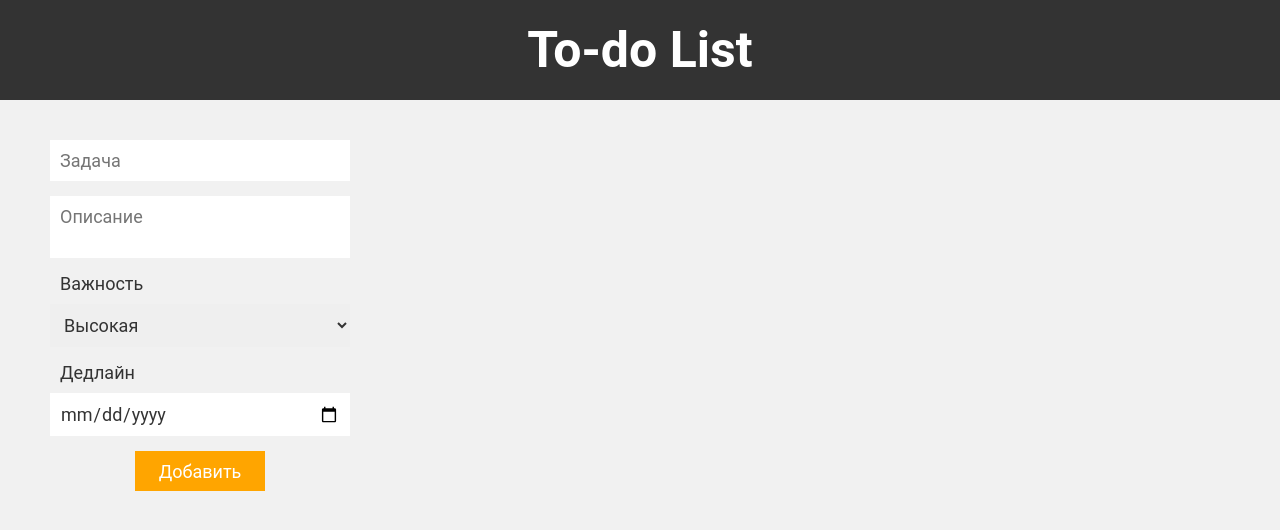
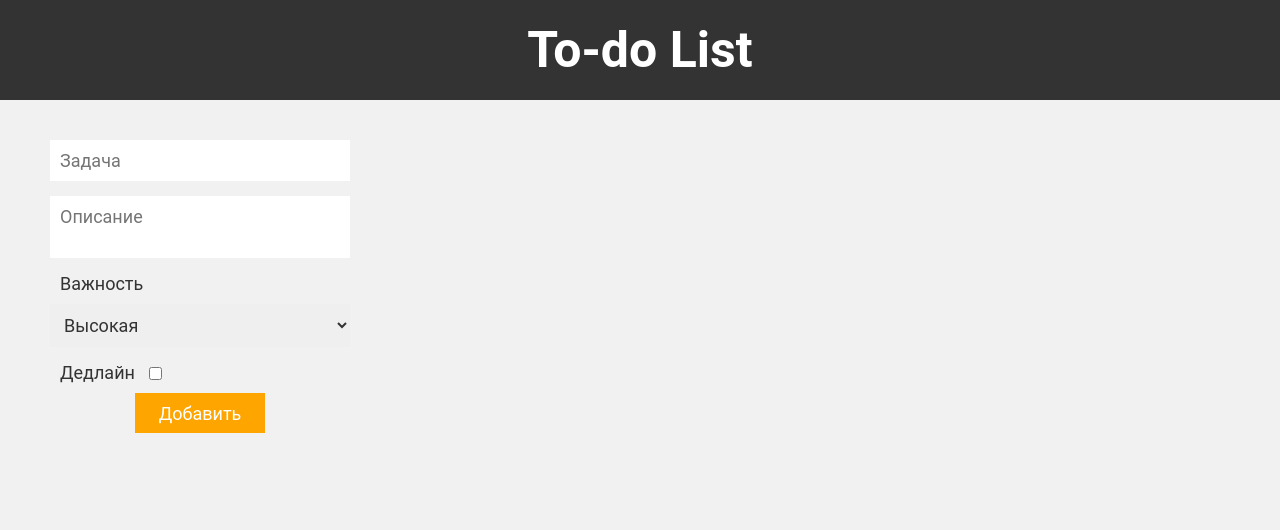
Before and after one commit to Tkey01/todoreact, a React (Create React App) app: page / in a window 1280 px wide. Shown: the top 530 px of the page. Built offline with nearby package versions, Linux system fonts and the light colour scheme; data requests are answered from the project's data file.

Commit message:
Added checkbox deadline

```diff
--- a/src/App.css
+++ b/src/App.css
@@ -67,6 +67,11 @@ form {
   resize: none;
 }
 
+.deadline-checkbox input {
+  margin-left: 10px;
+  transform: translateY(1px);
+}
+
 .todo-submit {
   display: block;
   width: 130px;
--- a/src/App.js
+++ b/src/App.js
@@ -21,7 +21,8 @@ class App extends Component {
       currentTodo: "",
       currentTodoText: "",
       currentImportance: "высокая",
-      currentDate: ""
+      currentDate: "",
+      currentDeadline: false
     };
   }
 
@@ -53,6 +54,12 @@ class App extends Component {
     });
   };
 
+  handleDeadline = e => {
+    this.setState({
+      currentDeadline: e.target.checked
+    });
+  };
+
   handleSubmit = e => {
     e.preventDefault();
     const newId = generateId();
@@ -71,6 +78,7 @@ class App extends Component {
       currentTodoText: "",
       currentImportance: "высокая",
       currentDate: "",
+      currentDeadline: false,
       errorMessage: ""
     });
     createTodo(newTodo).then(() => this.showTempMessage("Todo added"));
@@ -133,10 +141,12 @@ class App extends Component {
           handleTextChange={this.handleTextChange}
           handleImportanceChange={this.handleImportanceChange}
           handleDateChange={this.handleDateChange}
+          handleDeadline={this.handleDeadline}
           currentTodo={this.state.currentTodo}
           currentTodoText={this.state.currentTodoText}
           currentImportance={this.state.currentImportance}
           currentDate={this.state.currentDate}
+          currentDeadline={this.state.currentDeadline}
           handleSubmit={submitHandler}
         />
         <TodoList
--- a/src/components/todo/TodoForm.js
+++ b/src/components/todo/TodoForm.js
@@ -27,13 +27,17 @@ export const TodoForm = props => {
           <option value="средняя">Средняя</option>
           <option value="низкая">Низкая</option>
         </select>
-        <p>Дедлайн</p>
+        <p className="deadline-checkbox">
+          Дедлайн <input type="checkbox" onChange={props.handleDeadline} />
+        </p>
+        {props.currentDeadline && (
           <input
             className="todo-date"
             type="date"
             value={props.currentDate}
             onChange={props.handleDateChange}
           />
+        )}
         <input className="todo-submit" type="submit" value="Добавить" />
       </form>
     </div>
--- a/src/components/todo/TodoItem.js
+++ b/src/components/todo/TodoItem.js
@@ -4,6 +4,7 @@ import { partial } from "../../lib/utils";
 export const TodoItem = props => {
   const handleToggle = partial(props.handleToggle, props.id);
   const handleRemove = partial(props.handleRemove, props.id);
+  const deadline = props.deadline ? props.deadline : "время неограничено";
   return (
     <li>
       <span onClick={handleRemove}>&#128465;</span>
@@ -15,7 +16,8 @@ export const TodoItem = props => {
       {props.name}
       <textarea className="todo-text" disabled value={props.text} />
       <p>Важность: {props.importance}</p>
-      <p>Дедлайн: {props.deadline}</p>
+
+      <p>Дедлайн: {deadline}</p>
     </li>
   );
 };
```
Lines whose indentation alone changed are shown as unchanged.
